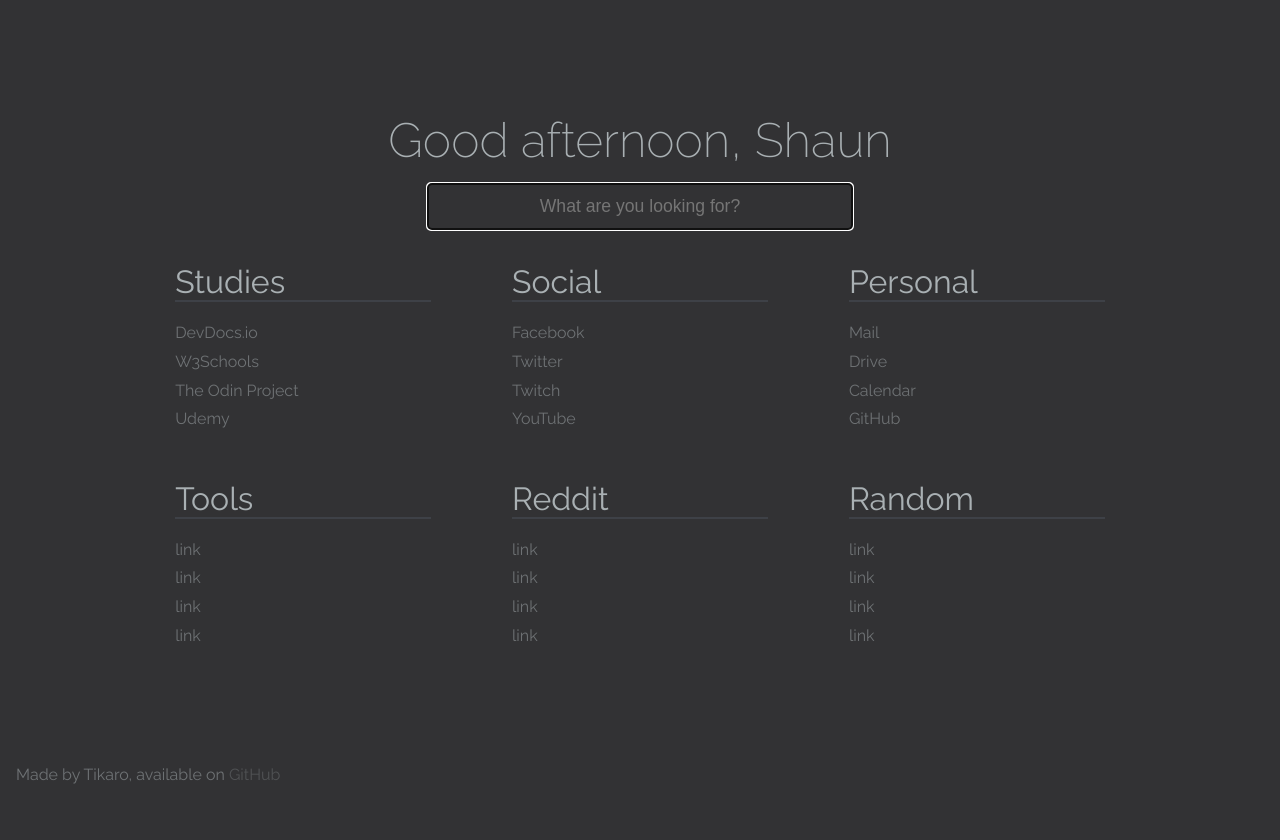
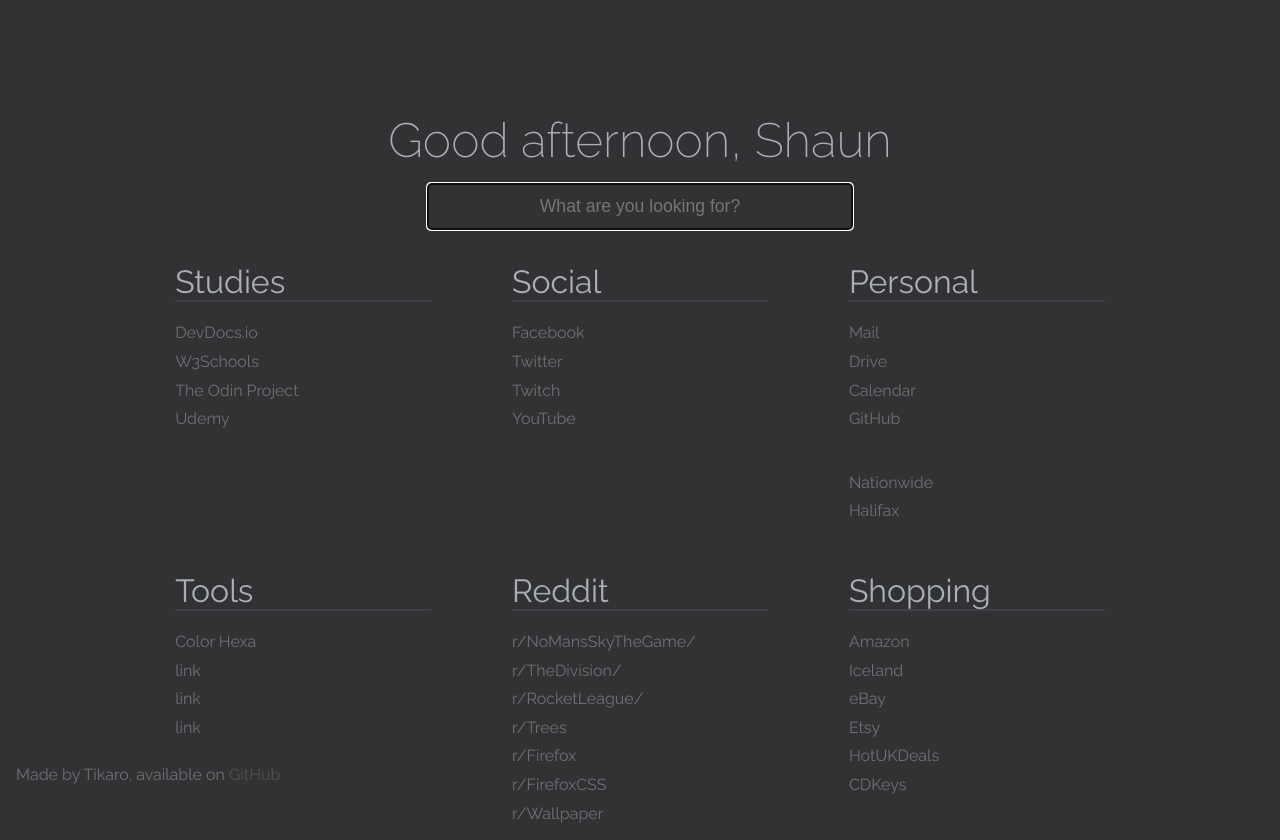
Before and after one commit to JamTarty/homepage, a plain HTML site: page index.html in a window 1280 px wide. Before the commit the page ends 800 px from the top, so only its background shows below. Drawn offline with nearby package versions, Linux system fonts and the light colour scheme.

Commit message:
Update
changes to links.

```diff
--- a/index.html
+++ b/index.html
@@ -46,33 +46,43 @@
 			<p><a href="https://drive.google.com/drive/u/0/my-drive">Drive</a></p>
 			<p><a href="https://calendar.google.com/calendar/r/month?tab=oc">Calendar</a></p>
             <p><a href="https://github.com/">GitHub</a></p>
+            <br />
+            <p><a href="#">Nationwide</a></p>
+            <p><a href="#">Halifax</a></p>
+
 
 		</div>
         <div class="group">
 			<h1>Tools</h1>
-			<p><a href="https://en.wikipedia.org/wiki/Main_Page">link</a></p>
+			<p><a href="https://www.colorhexa.com/">Color Hexa</a></p>
             <p><a href="https://en.wikipedia.org/wiki/Main_Page">link</a></p>
             <p><a href="https://en.wikipedia.org/wiki/Main_Page">link</a></p>
             <p><a href="https://en.wikipedia.org/wiki/Main_Page">link</a></p>
 		</div>
         <div class="group">
 			<h1>Reddit</h1>
-			<p><a href="https://en.wikipedia.org/wiki/Main_Page">link</a></p>
-            <p><a href="https://en.wikipedia.org/wiki/Main_Page">link</a></p>
-            <p><a href="https://en.wikipedia.org/wiki/Main_Page">link</a></p>
-            <p><a href="https://en.wikipedia.org/wiki/Main_Page">link</a></p>
+			<p><a href="https://www.reddit.com/r/NoMansSkyTheGame/">r/NoMansSkyTheGame/</a></p>
+            <p><a href="https://www.reddit.com/r/thedivision/">r/TheDivision/</a></p>
+            <p><a href="https://www.reddit.com/r/RocketLeague/">r/RocketLeague/</a></p>
+            <p><a href="#">r/Trees</a></p>
+            <p><a href="https://www.reddit.com/r/firefox/">r/Firefox</a></p>
+            <p><a href="https://www.reddit.com/r/FirefoxCSS/">r/FirefoxCSS</a></p>
+            <p><a href="https://www.reddit.com/r/wallpaper">r/Wallpaper</a></p>
 		</div>
         <div class="group">
-            <h1>Random</h1>
-			<p><a href="https://en.wikipedia.org/wiki/Main_Page">link</a></p>
-            <p><a href="https://en.wikipedia.org/wiki/Main_Page">link</a></p>
-            <p><a href="https://en.wikipedia.org/wiki/Main_Page">link</a></p>
-            <p><a href="https://en.wikipedia.org/wiki/Main_Page">link</a></p>
+            <h1>Shopping</h1>
+			<p><a href="https://en.wikipedia.org/wiki/Main_Page">Amazon</a></p>
+            <p><a href="https://en.wikipedia.org/wiki/Main_Page">Iceland</a></p>
+            <p><a href="https://en.wikipedia.org/wiki/Main_Page">eBay</a></p>
+            <p><a href="https://en.wikipedia.org/wiki/Main_Page">Etsy</a></p>
+            <p><a href="https://en.wikipedia.org/wiki/Main_Page">HotUKDeals</a></p>
+            <p><a href="https://en.wikipedia.org/wiki/Main_Page">CDKeys</a></p>
 		</div>
 	</div>
 	<div id="credits">
 		Made by Tikaro, available on <a href="https://github.com/0-Tikaro/mvs-startpage">GitHub</a>
 	</div>
 	<script type="text/javascript" src="script.js"></script>
+    <script src="main.js" type="text/javascript"></script>
 </body>
 </html>
--- a/styles.css
+++ b/styles.css
@@ -6,7 +6,6 @@
 	--text-color: #A9B0B3;
     --links: #3E4147;
     --header: #A9B0B3;
-
 }
 
 body {
```
